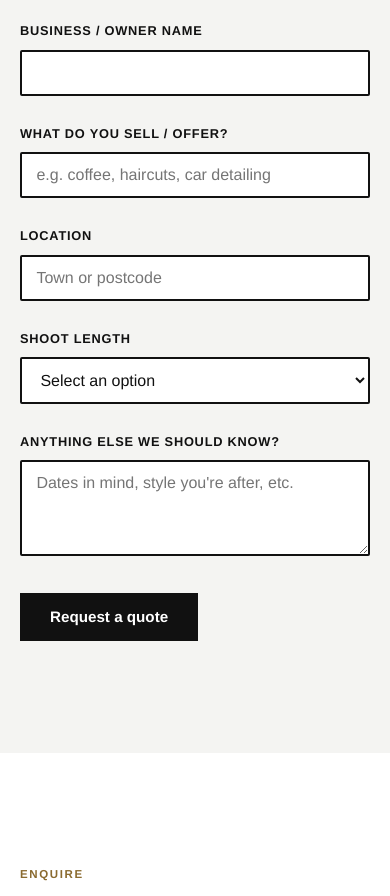
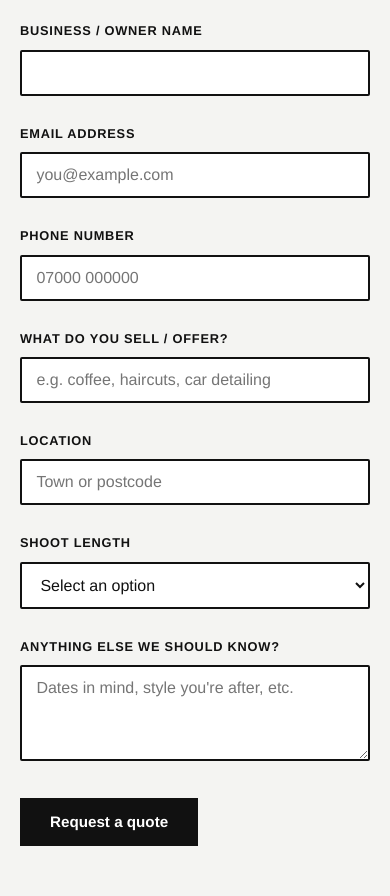
Before and after one commit to lesleychou1/cotswold-jet-photography, a plain HTML site: page index.html in a window 390 px wide. Shown: the part 6840-7736 px from the top of the page. Drawn offline with Linux system fonts and the light colour scheme.

Commit message:
Add email and phone fields to quote form

```diff
--- a/index.html
+++ b/index.html
@@ -611,6 +611,14 @@
         <input type="text" id="qBusiness" name="qBusiness" required>
       </div>
       <div>
+        <label for="qEmail">Email address</label>
+        <input type="email" id="qEmail" name="qEmail" placeholder="you@example.com" required>
+      </div>
+      <div>
+        <label for="qPhone">Phone number</label>
+        <input type="tel" id="qPhone" name="qPhone" placeholder="07000 000000" required>
+      </div>
+      <div>
         <label for="qType">What do you sell / offer?</label>
         <input type="text" id="qType" name="qType" placeholder="e.g. coffee, haircuts, car detailing" required>
       </div>
```
